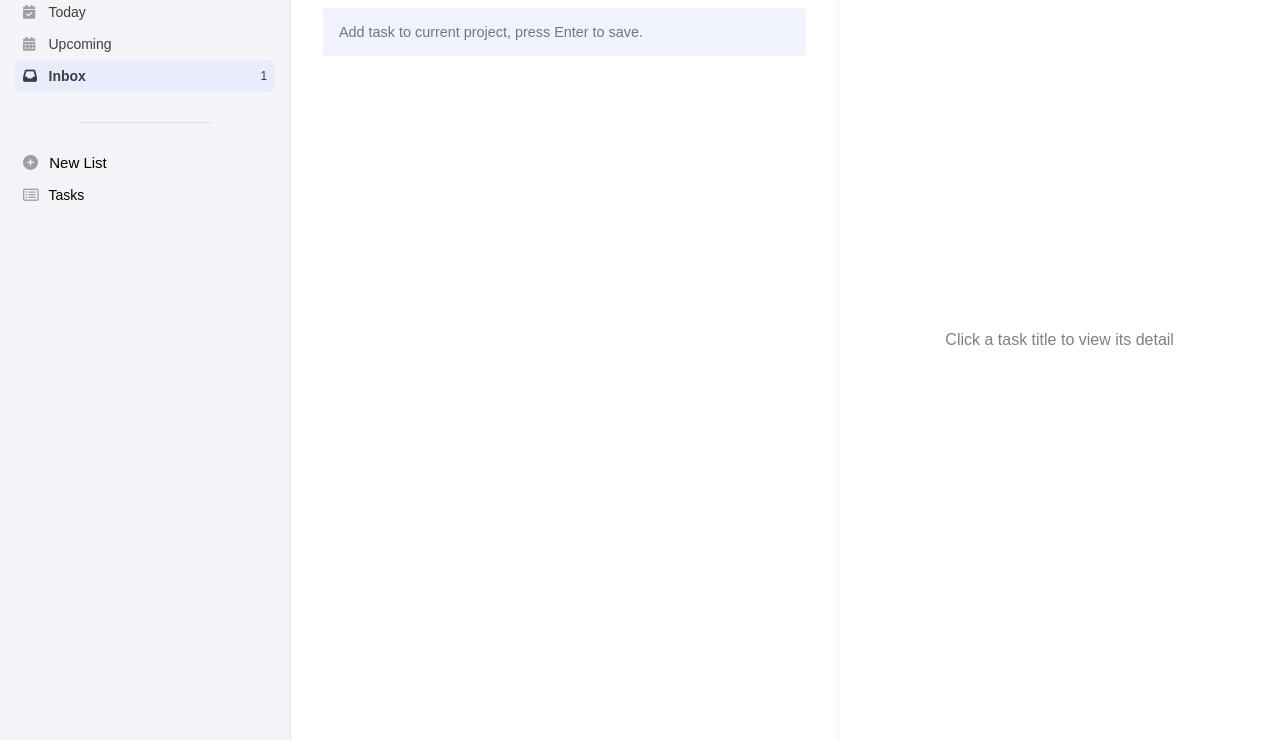
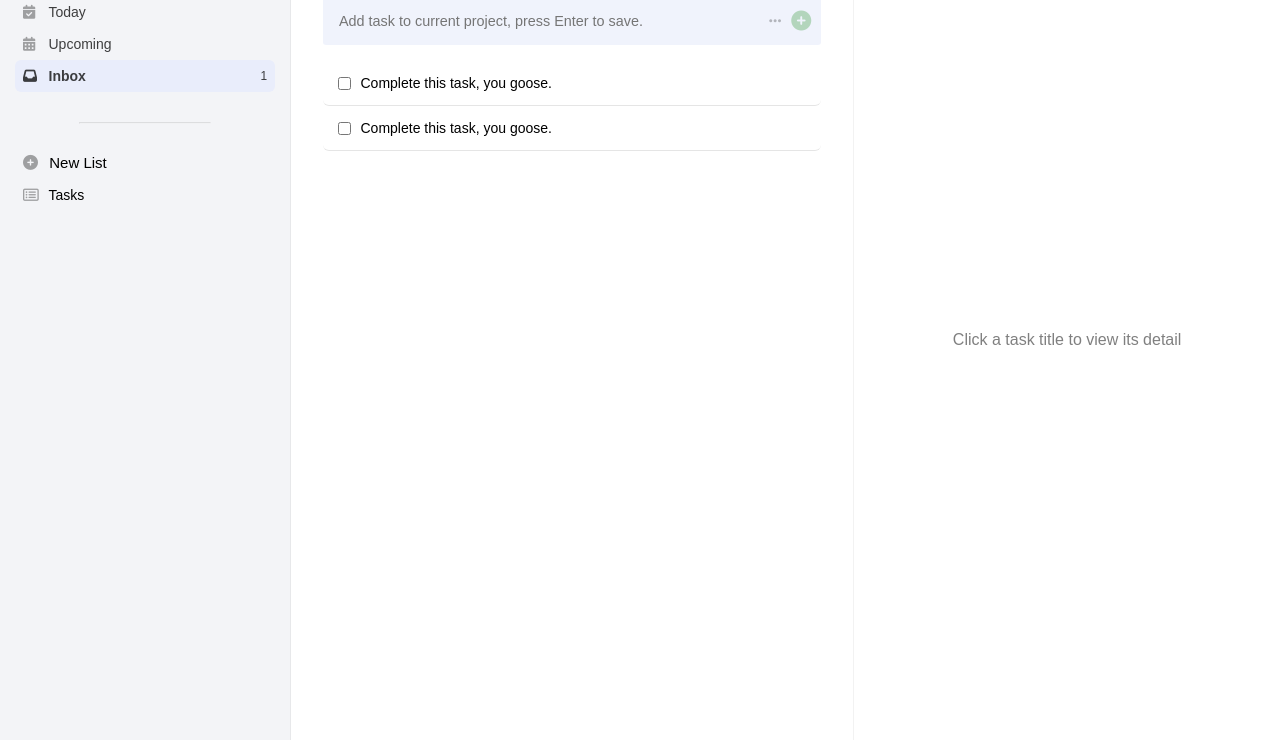
Before and after one commit to winnytp/todo, a website built with webpack: page dist/index.html in a window 1280 px wide. Shown: the part 60-800 px from the top of the page. Built offline with nearby package versions, Linux system fonts and the light colour scheme.

Commit message:
More styling added

```diff
--- a/dist/css/style.css
+++ b/dist/css/style.css
@@ -123,6 +123,7 @@ ul {
 }
 
 #middle-view > div > h2 {
+    font-size: 20px;
     user-select: none;
 }
 
@@ -142,6 +143,63 @@ ul {
 #middle-view > div > input:focus {
     outline: none;
     border: 1px solid rgb(62, 175, 219);
+}
+
+#input-container {
+    position: relative;
+    display: flex;
+    align-items: center;
+    margin-bottom: 1em;
+}
+
+#input-container > i {
+    position: absolute;
+    right: 0;
+    color: green;
+    font-size: 20px;
+    opacity: 25%;
+}
+
+#input-container > .fa-ellipsis-h {
+    position: absolute;
+    right: 40px;
+    color: rgba(0, 0, 0, 1);
+    opacity: 25%;
+    font-size: 14px;
+}
+
+#input-container > i:hover {
+    opacity: 80%;
+}
+
+.task-item {
+    display: flex;
+    align-items: center;
+    font-size: 14px;
+    padding: 0em 0.75em;
+    border-radius: 6px;
+    border-bottom: 1px solid rgba(0, 0, 0, .1);
+}
+
+.task-item:hover {
+    background: #dcdddfad;
+}
+
+.task-item > input {
+    margin-right: .75em;
+}
+
+.task-item > hr {
+    width: 100%;
+}
+
+.task-item > i {
+    margin-left: auto;
+    opacity: 0%;
+}
+
+.task-item:hover > i {
+    opacity: 25%;
 }
 
 /* ==========
@@ -194,7 +252,7 @@ ul {
     opacity: 75%;
 }
 
-.fa-grip-lines {
+.fa-bars {
     margin-right: .5em;
 }
 
--- a/dist/index.html
+++ b/dist/index.html
@@ -32,10 +32,24 @@
             </section>
             <section id='middle-view' class='flex-column'>
                 <div>
-                    <h2><i class="fas fa-grip-lines"></i>Inbox</h2>
+                    <h2><i class="fas fa-bars"></i>Inbox</h2>
                 </div>
                 <div id='input-container'>
                     <input placeholder='Add task to current project, press Enter to save.'>
+                    <i class="fas fa-plus-circle"></i>
+                    <i class="fas fa-ellipsis-h"></i>
+                </div>
+                <div id='tasks-container'>
+                    <div class='task-item'>
+                        <input type='checkbox'>
+                        <p>Complete this task, you goose.</p>
+                        <i class="fas fa-ellipsis-h"></i>
+                    </div>
+                    <div class='task-item'>
+                        <input type='checkbox'>
+                        <p>Complete this task, you goose.</p>
+                        <i class="fas fa-ellipsis-h"></i>
+                    </div>
                 </div>
             </section>
             <section id='right-view'>
```
